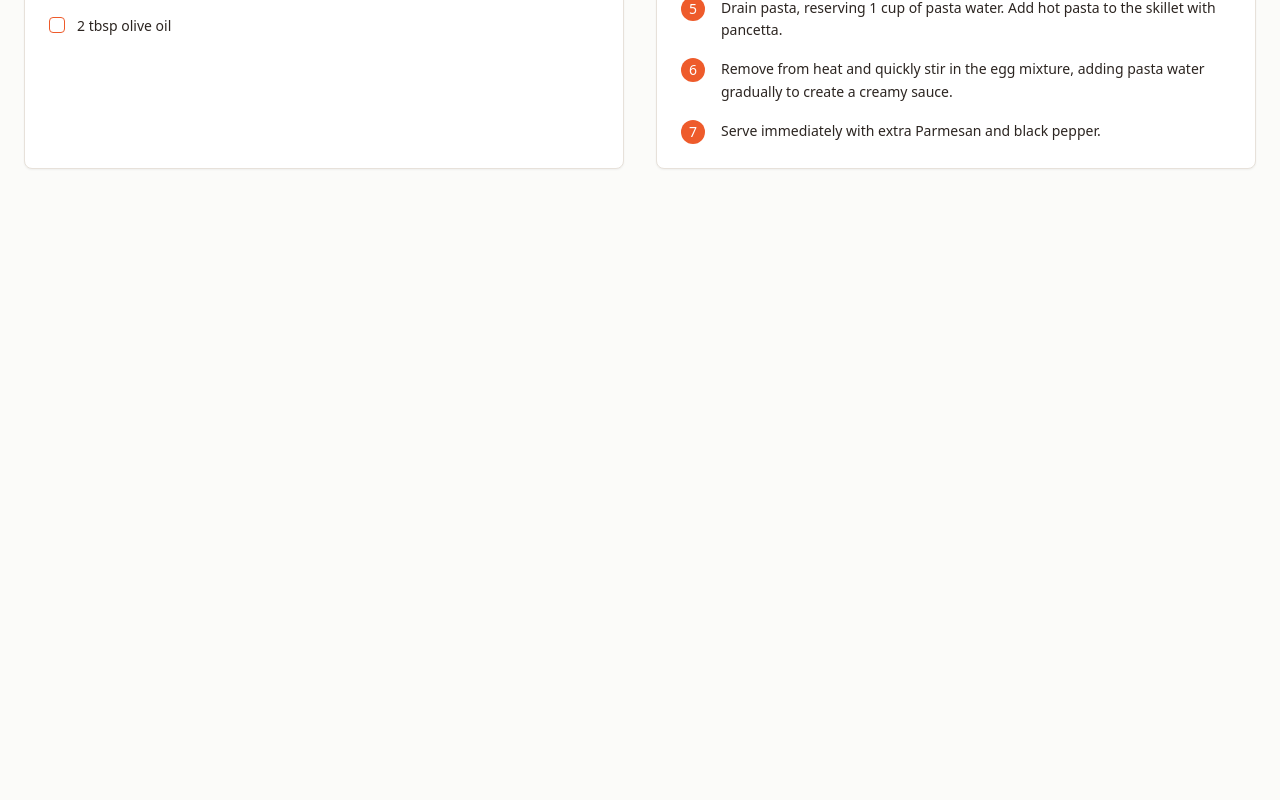
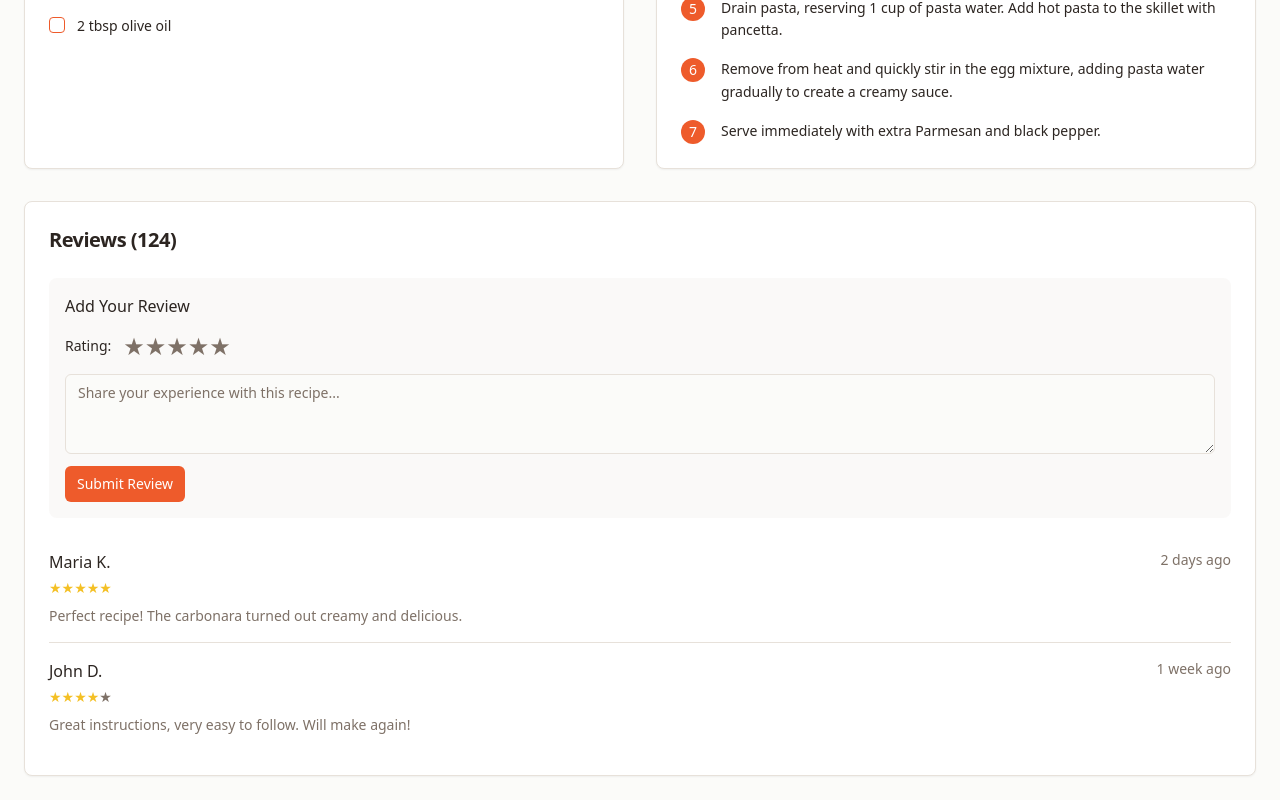
Before and after one commit to durva912/cuisine-canvas-collection, a React (Vite) app: page /recipe/1 in a window 1280 px wide. Shown: the part 794-1594 px from the top of the page. Before the commit the page ends 987 px from the top, so only its background shows below. Built offline with nearby package versions, Linux system fonts and the light colour scheme.

Commit message:
Add review block to recipe page
Add a block for user reviews below each recipe on the detailed recipe page.

```diff
--- a/src/pages/RecipeDetail.tsx
+++ b/src/pages/RecipeDetail.tsx
@@ -241,6 +241,74 @@ const RecipeDetail = () => {
             </CardContent>
           </Card>
         </div>
+
+        {/* Reviews Section */}
+        <Card className="shadow-sm mt-8">
+          <CardHeader>
+            <CardTitle className="text-xl">Reviews ({recipe.totalReviews})</CardTitle>
+          </CardHeader>
+          <CardContent>
+            {/* Add Review Form */}
+            <form onSubmit={handleReviewSubmit} className="mb-8 p-4 bg-muted/30 rounded-lg">
+              <h4 className="font-medium mb-3">Add Your Review</h4>
+
+              <div className="flex items-center mb-3">
+                <span className="text-sm mr-3">Rating:</span>
+                {[1, 2, 3, 4, 5].map((star) => (
+                  <button
+                    key={star}
+                    type="button"
+                    onClick={() => setRating(star)}
+                    className={`text-2xl ${
+                      star <= rating ? "text-warning" : "text-muted-foreground"
+                    }`}
+                  >
+                    ★
+                  </button>
+                ))}
+              </div>
+
+              <Textarea
+                placeholder="Share your experience with this recipe..."
+                value={newReview}
+                onChange={(e) => setNewReview(e.target.value)}
+                rows={3}
+                className="mb-3"
+              />
+
+              <Button type="submit" size="sm">
+                Submit Review
+              </Button>
+            </form>
+
+            {/* Existing Reviews */}
+            <div className="space-y-4">
+              {recipe.reviews.map((review) => (
+                <div key={review.id} className="border-b pb-4 last:border-b-0">
+                  <div className="flex justify-between items-start mb-2">
+                    <div>
+                      <span className="font-medium">{review.user}</span>
+                      <div className="flex items-center mt-1">
+                        {[1, 2, 3, 4, 5].map((star) => (
+                          <span
+                            key={star}
+                            className={`text-sm ${
+                              star <= review.rating ? "text-warning" : "text-muted-foreground"
+                            }`}
+                          >
+                            ★
+                          </span>
+                        ))}
+                      </div>
+                    </div>
+                    <span className="text-sm text-muted-foreground">{review.date}</span>
+                  </div>
+                  <p className="text-sm text-muted-foreground">{review.comment}</p>
+                </div>
+              ))}
+            </div>
+          </CardContent>
+        </Card>
       </div>
     </div>
   );
```
